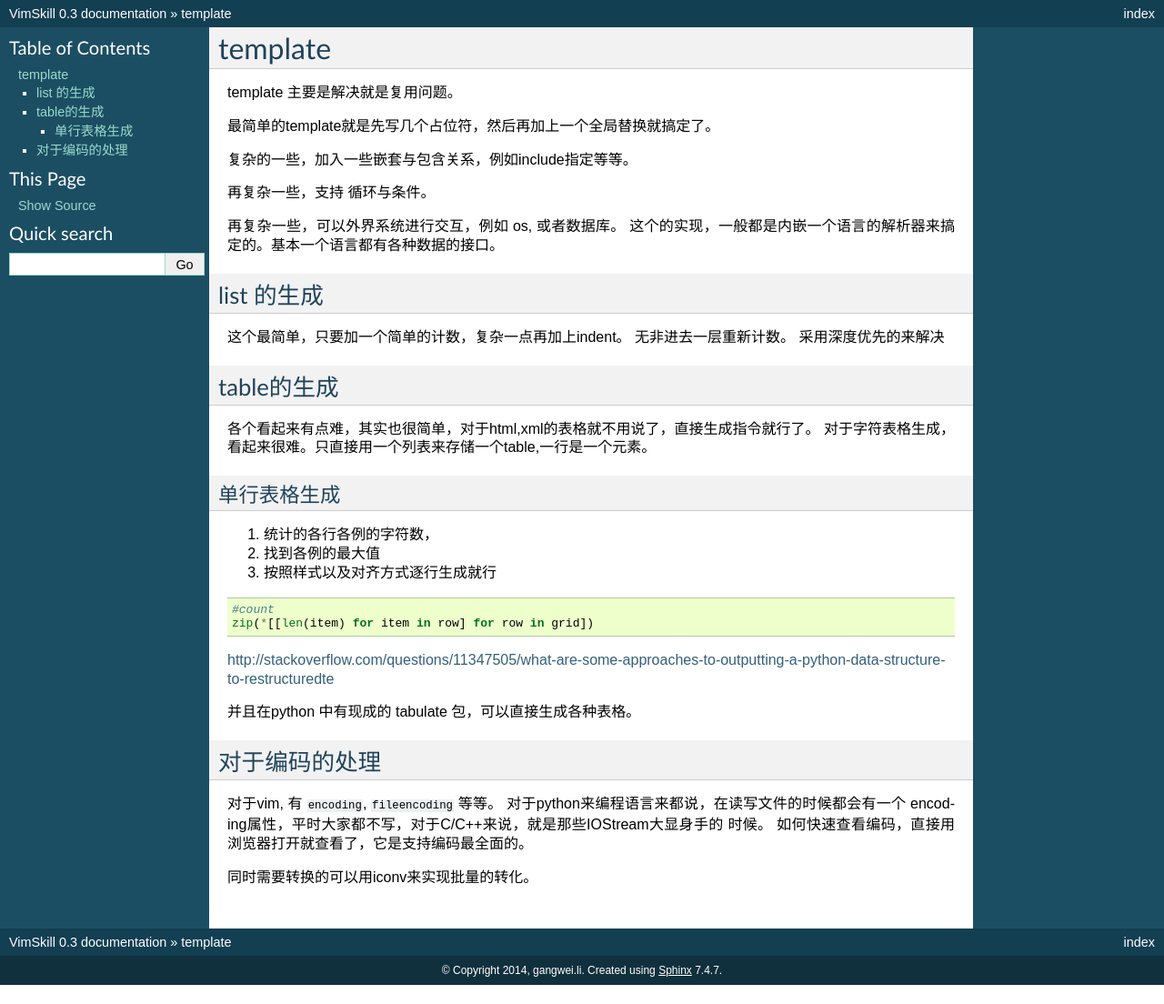
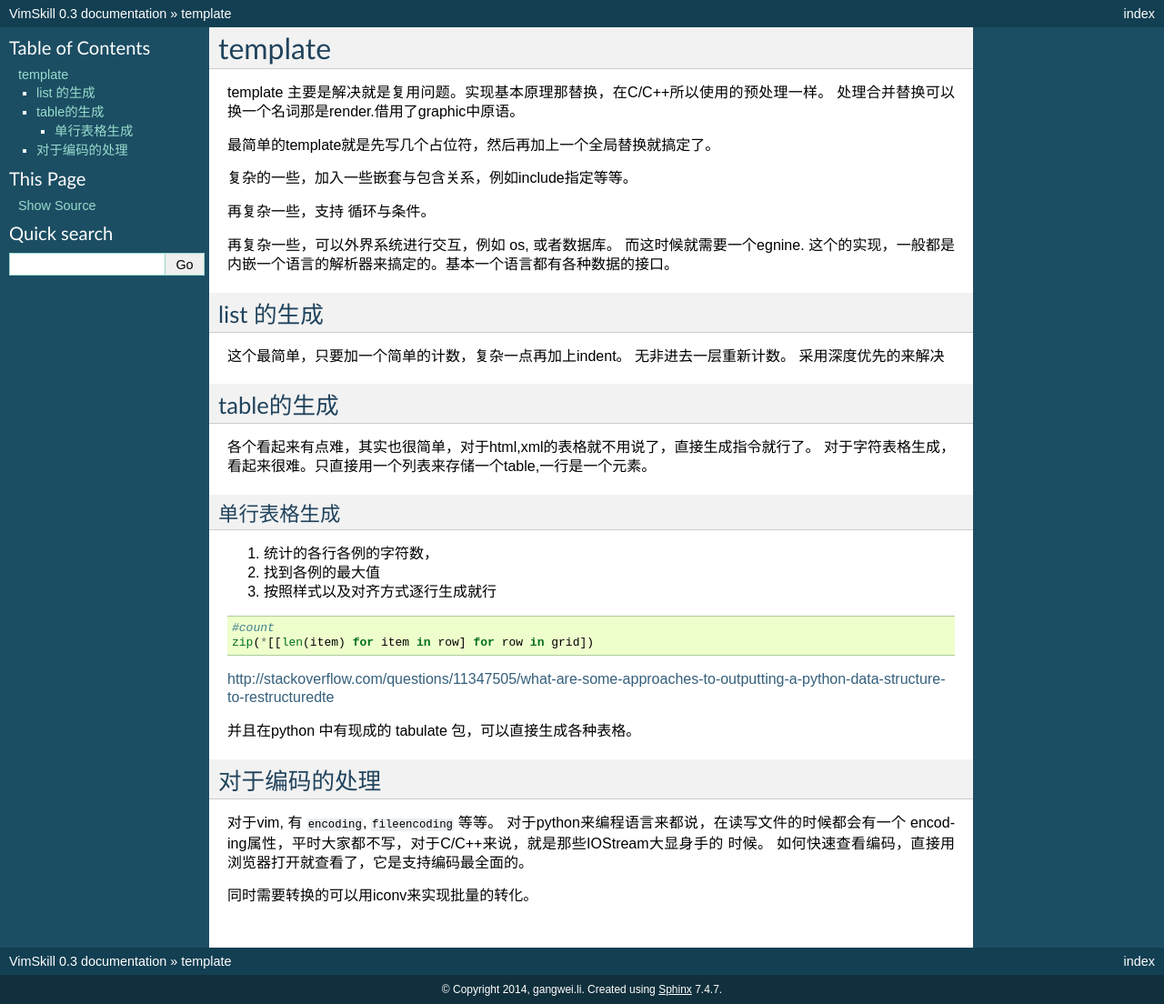
Before and after one commit to gwli/VimSkill, a Sphinx documentation site: the page built from source/Stage_2/templateTools.rst, in a window 1280 px wide. Shown: the whole page at 91% size. Built offline with Sphinx 7.4.7, drawn with Linux system fonts in a browser that asks for light colours; before the commit the page ends 1083 px from its top, so only the background shows below that.

Commit message:
template 的原理

```diff
--- a/source/Stage_2/templateTools.rst
+++ b/source/Stage_2/templateTools.rst
@@ -1,7 +1,9 @@
 template
 ********
 
-template 主要是解决就是复用问题。
+
+template 主要是解决就是复用问题。实现基本原理那替换，在C/C++所以使用的预处理一样。
+处理合并替换可以换一个名词那是render.借用了graphic中原语。
 
 最简单的template就是先写几个占位符，然后再加上一个全局替换就搞定了。
 
@@ -9,7 +11,7 @@ template 主要是解决就是复用问题。
 
 再复杂一些，支持 循环与条件。
 
-再复杂一些，可以外界系统进行交互，例如 os, 或者数据库。
+再复杂一些，可以外界系统进行交互，例如 os, 或者数据库。 而这时候就需要一个egnine.
 这个的实现，一般都是内嵌一个语言的解析器来搞定的。基本一个语言都有各种数据的接口。
 
 
```
